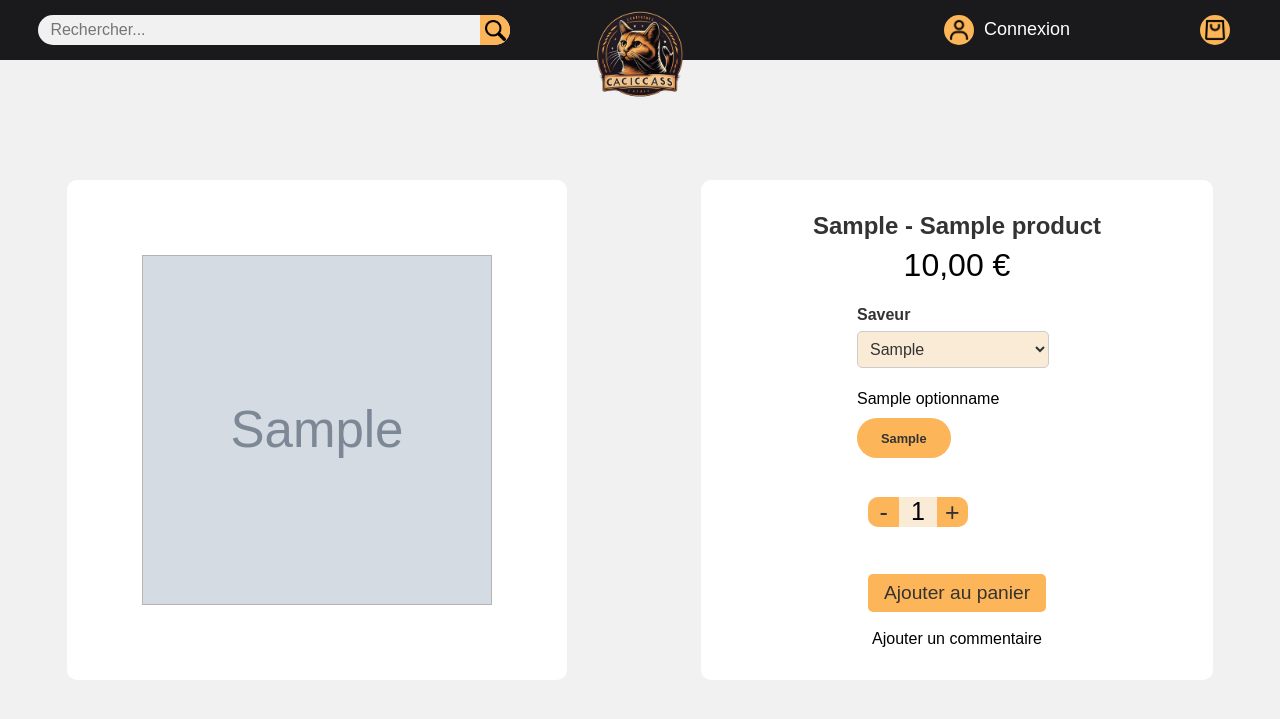
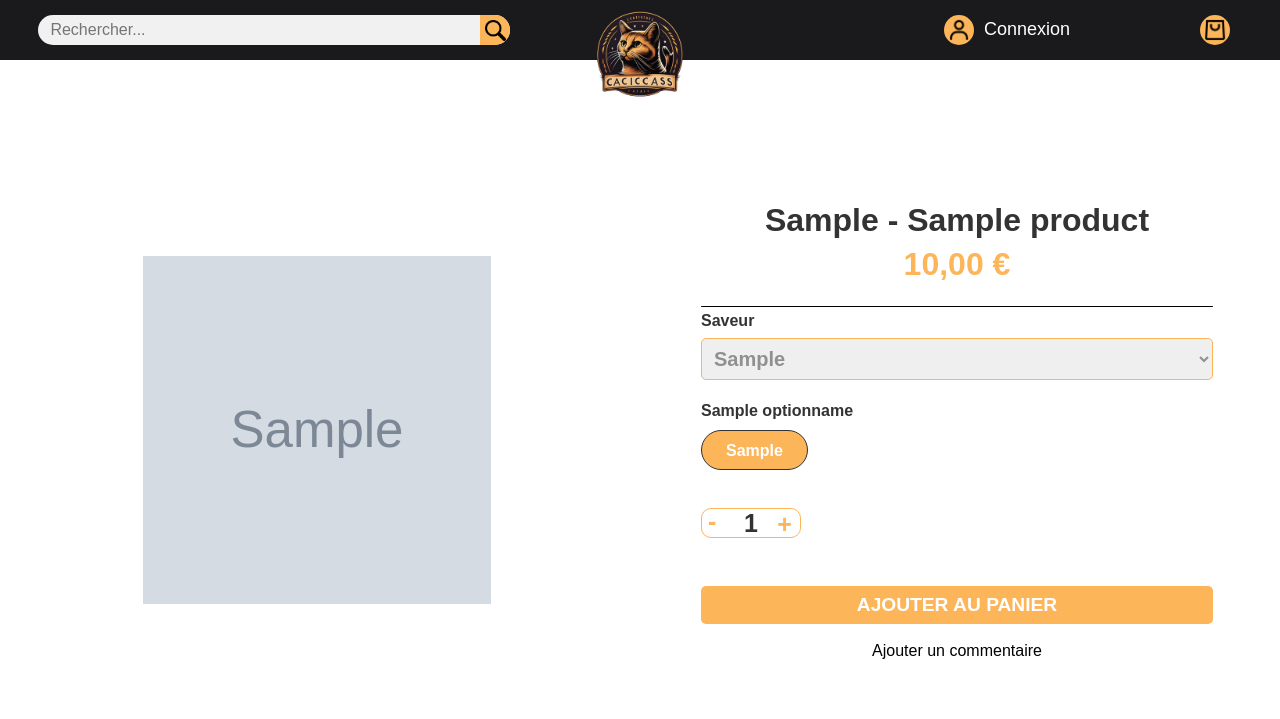
Before and after one commit to EtienneDTS/ecommerce-base-template, a Django app: a page that uses src/shop/templates/shop/product_detail.html in a window 1280 px wide. Shown: the top 719 px of the page. Run offline with Django 4.2, Linux system fonts and the light colour scheme; tables that the repository leaves empty hold one stand-in row (values such as "Sample post"); grey boxes marked "Sample" are stand-in pictures.

Commit message:
work on product_detail frontend

```diff
--- a/src/Ecommerce/static/base.css
+++ b/src/Ecommerce/static/base.css
@@ -1,9 +1,5 @@
 body {
-  background-size: cover;
-  background-position: center;
-  background-repeat: repeat;
-  background-color: #333;
-  background-color: white;
+
 }
 
 main {
--- a/src/shop/static/home_shop.css
+++ b/src/shop/static/home_shop.css
@@ -1,6 +1,4 @@
-body {
-  background-color: #f1f1f1;
-}
+
 
 main {
   padding-top: 70px;
@@ -15,7 +13,7 @@ main {
   }
 
   .product {
-    background-color: #fff;
+    background-color: #f1f1f1;
     border-radius: 5px;
     box-shadow: 0 0 10px rgba(0, 0, 0, 0.15);
     margin: 20px;
--- a/src/shop/static/product_detail.css
+++ b/src/shop/static/product_detail.css
@@ -1,9 +1,15 @@
-body {
-  background-color: #f1f1f1;
+main {
+  padding-top: 180px;
 }
 
-main {
-  padding-top: 180px;
+.separator {
+  width: 100%;
+  height: 1px;
+  background-color: #000000;
+  margin-bottom: 10px;
+  margin: 3px;
+  border-radius: 50px;
+  z-index: 333;
 }
 
 .product-details {
@@ -37,17 +43,11 @@ main {
 .product-details__image img {
   width: 70%;
   height: 70%;
-  border: solid 0.2px #b8b3b3;
-
-
-
-
-
-
+  border: solid 0.2px white;
 }
 
 .product-details__info {
-  max-width: 60%;
+  max-width: 80%;
   width: 40%;
   display: flex;
   flex-direction: column;
@@ -58,7 +58,7 @@ main {
 }
 
 .product-details__name {
-  font-size: 1.5rem;
+  font-size: 2rem;
   margin: 0;
   font-weight: bold;
   color: #333;
@@ -68,14 +68,18 @@ main {
 .product-details__price {
   font-size: 2rem;
   margin-bottom: 1rem;
+  color: #fcb558;
+  font-weight: bold;
 }
 
 .product-details__form {
   margin-bottom: 1rem;
+  width: 100%;
 }
 
 .product-details__options {
   margin-bottom: 1rem;
+  width: 100%;
 }
 
 .product-details__flavor,
@@ -88,27 +92,33 @@ main {
   margin-right: 0.5rem;
 }
 
+.product-details__option-name label {
+  font-weight: bold;
+  color: #333;
+}
+
 .product-details__option-buttons button {
   height: 40px;
   width: auto;
-  font-size: 0.8rem;
+  font-size: 1rem;
   font-weight: bold;
   padding: 0.7rem 1.5rem;
   border-radius: 5rem;
-  border: none;
-  color: white;
-  background-color: #333;
+  border: solid #fcb558 1px;
+  color: #333;
   transition: all 0.3s ease;
 }
 .product-details__add-to-cart button {
   background-color: #fcb558;
   border: none;
   border-radius: 5px;
-  color: #333;
+  color: white;
   font-size: large;
   font-size: 1.2rem;
+  font-weight: bold;
   padding: 0.5rem 1rem;
   transition: all 0.3s ease;
+  width: 100%;
 }
 
 .product-details__add-to-cart button:hover {
@@ -118,15 +128,16 @@ main {
   box-shadow: 0px 2px 4px rgba(0, 0, 0, 0.2);
 }
 
-.product-details__option-buttons button:hover,
-.product-details__option-buttons button:focus {
+.product-details__option-buttons button:hover {
   cursor: pointer;
-  background-color: #555;
+  box-shadow: 0px 0px 5px 2px rgba(0,0,0,0.2);
 }
 
 .product-details__option-buttons button.active {
   background-color: #fcb558;
-  color: #333;
+  color: white;
+  font-weight: bold;
+  border: solid 1px #333;
 }
 
 input[type=number]::-webkit-inner-spin-button,
@@ -141,7 +152,7 @@ input[type=number]::-webkit-outer-spin-button {
   width: 100px;
   margin-bottom: 10px;
   border-radius: 10px;
-  background-color: antiquewhite;
+  border: solid 0.2px #fcb558;
 }
 
 .input-number {
@@ -149,21 +160,25 @@ input[type=number]::-webkit-outer-spin-button {
   width: 40%;
   text-align: center;
   font-size: 25px;
+  font-weight: bold;
+  color: #333;
 }
 
 #decrement {
   width: 33%;
   font-size: 25px;
-  background-color: #fcb558;
-  color: #333;
+  font-weight: bold;
+  color: #fcb558;
   border-radius: 10px 0 0 10px;
+  display: flex;
+  line-height: 23px;
 }
 
 #increment {
   width: 33%;
   font-size: 25px;
-  background-color: #fcb558;
-  color: #333;
+  font-weight: bold;
+  color: #fcb558;
   border-radius: 0 10px 10px 0;
 
 }
@@ -184,11 +199,12 @@ input[type=number]::-webkit-outer-spin-button {
 .product-details__flavor select {
   padding: 8px;
   border-radius: 5px;
-  border: 1px solid #ccc;
-  font-size: 16px;
-  color: #333;
-  background-color: antiquewhite;
+  border: 1px solid #fcb558;
+  font-size: 20px;
+  font-weight: bold;
+  color: #919090;
   transition: all 0.3s ease;
+  width: 100%;
 }
 
 .product-details__flavor select:focus {
@@ -198,7 +214,8 @@ input[type=number]::-webkit-outer-spin-button {
 
 .product-details__flavor select option {
   font-size: 16px;
-  color: #333;
+  color: #555;
+  font-weight: bold;
 }
 
 .product-details__flavor select option[selected] {
--- a/src/shop/templates/shop/product_detail.html
+++ b/src/shop/templates/shop/product_detail.html
@@ -19,6 +19,7 @@
             <div class="product-details__price">
                 <span id="product-details__price-info">{{product_variant.price}} €</span>
             </div>
+            <div class="separator"></div>
             <div class="product-details__options">
                 <div class="product-details__option">
                     {% if product_variant.flavor %}
@@ -56,7 +57,7 @@
                     <input type="hidden" name="variant_slug" value="{{product_variant.variant_slug}}" id="variant-slug-input">
                 </div>
                 <div class="product-details__add-to-cart">
-                    <button type="submit" class="btn btn-primary">Ajouter au panier</button>
+                    <button type="submit" class="btn btn-primary">AJOUTER AU PANIER</button>
                 </div>
             </form>
             <div class="product-details__review">
```
Also changed, not shown: src/shop/static/cart.css (+3 -5 lines).
